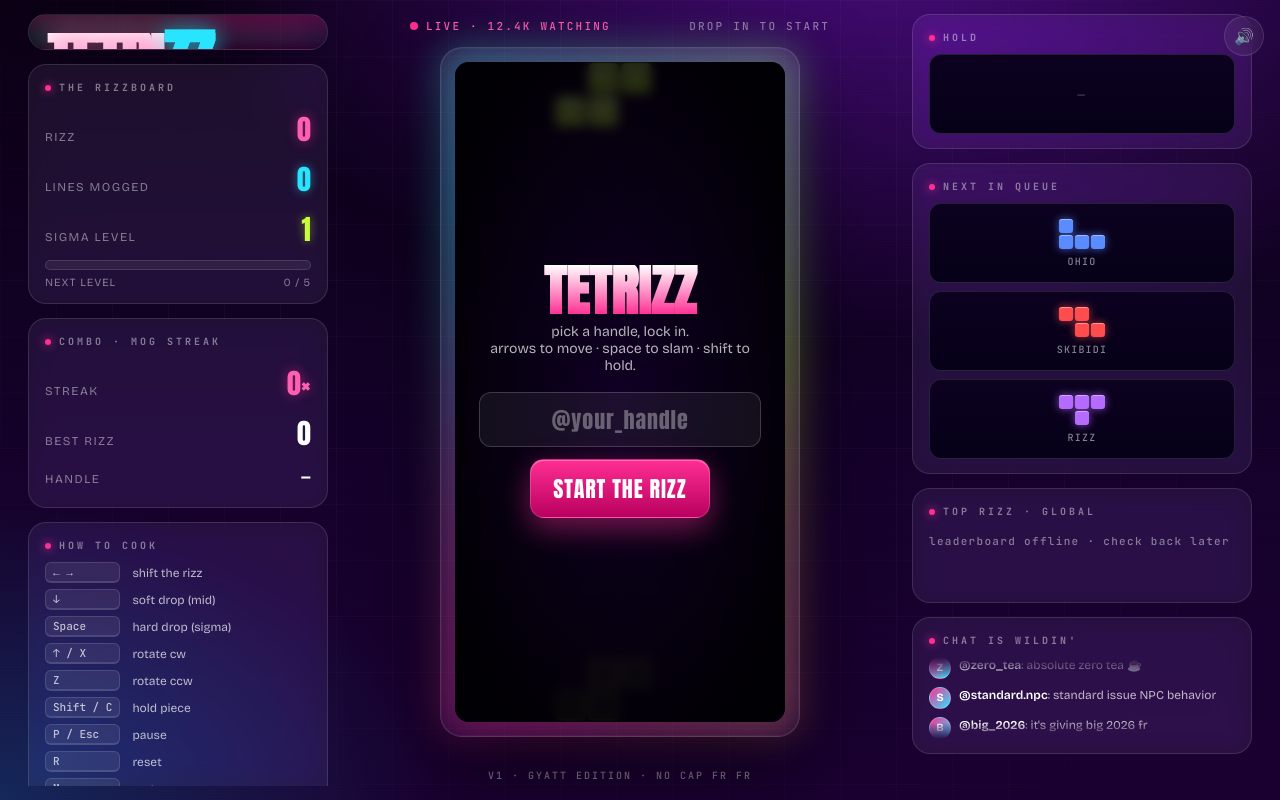
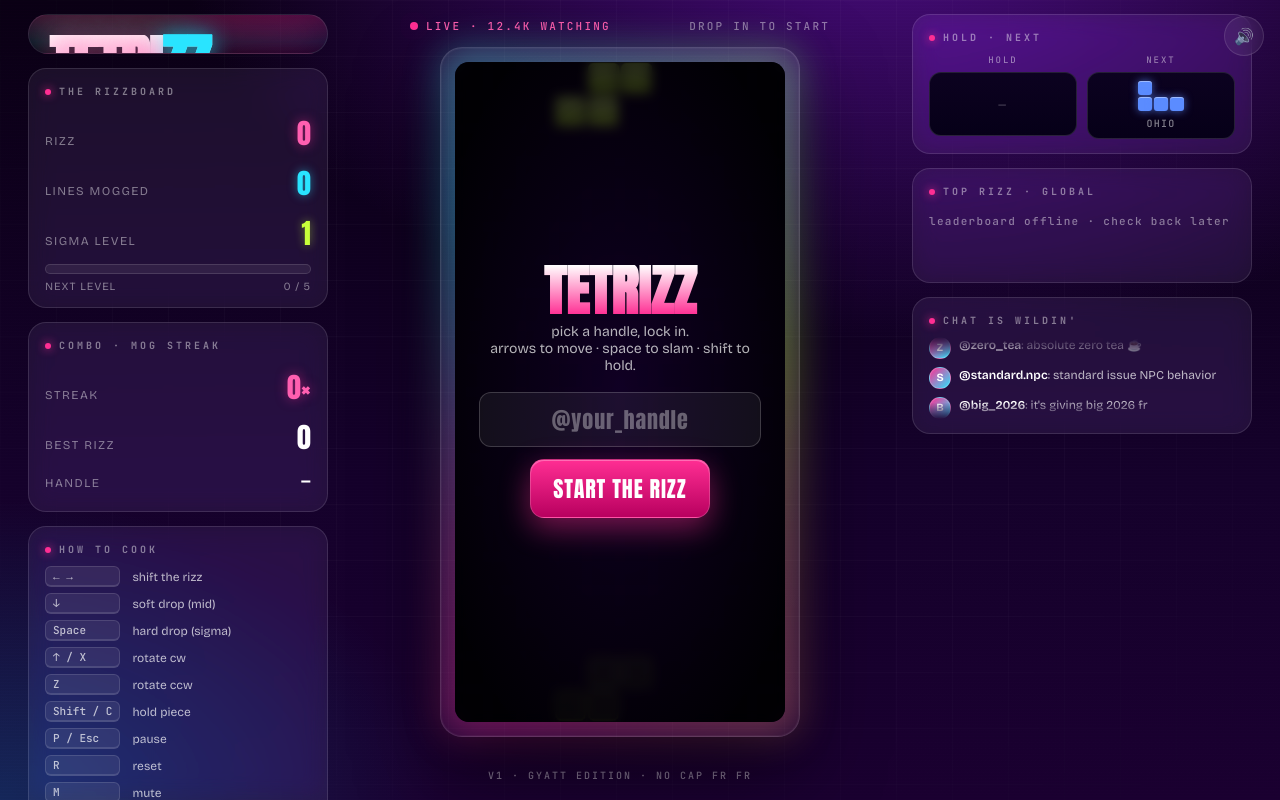
Before and after one commit to JuiceAndTheJoe/tetrizz, a website built with Vite: page packages/client/index.html in a window 1280 px wide. Built offline with nearby package versions, Linux system fonts and the light colour scheme; animation ran at ten frames a second; files whose address does not match are found by name; a web font is replaced by a local one.

Commit message:
ui: merge hold + next into one card (1 next piece), unbreak brand wordmark, drop scroll fallback

```diff
--- a/packages/client/index.html
+++ b/packages/client/index.html
@@ -81,17 +81,20 @@
 
       <aside class="right-col" style="display:flex; flex-direction:column; gap:14px;">
         <div class="panel">
-          <h3>Hold</h3>
-          <div class="mini-board" id="hold-board">
-            <span style="color:rgba(255,255,255,.3); font-size:11px; letter-spacing:.18em;">—</span>
-          </div>
-        </div>
-        <div class="panel">
-          <h3>Next in queue</h3>
-          <div class="next-list" id="next-list">
-            <div class="mini-board"><span style="color:rgba(255,255,255,.3); font-size:11px; letter-spacing:.18em;">—</span></div>
-            <div class="mini-board"><span style="color:rgba(255,255,255,.3); font-size:11px; letter-spacing:.18em;">—</span></div>
-            <div class="mini-board"><span style="color:rgba(255,255,255,.3); font-size:11px; letter-spacing:.18em;">—</span></div>
+          <h3>Hold · Next</h3>
+          <div class="hold-next">
+            <div class="hn-col">
+              <span class="hn-label">Hold</span>
+              <div class="mini-board" id="hold-board">
+                <span style="color:rgba(255,255,255,.3); font-size:11px; letter-spacing:.18em;">—</span>
+              </div>
+            </div>
+            <div class="hn-col">
+              <span class="hn-label">Next</span>
+              <div class="mini-board" id="next-board">
+                <span style="color:rgba(255,255,255,.3); font-size:11px; letter-spacing:.18em;">—</span>
+              </div>
+            </div>
           </div>
         </div>
         <div class="panel">
--- a/packages/client/src/style.css
+++ b/packages/client/src/style.css
@@ -93,45 +93,55 @@ body.fx-3 .bg-glow {
   margin: 0 auto;
 }
 
-/* Side columns scroll internally on short viewports so the board stays put. */
-.left-col, .right-col {
-  min-height: 0;
-  overflow-y: auto;
-  overflow-x: hidden;
-  scrollbar-width: thin;
-  scrollbar-color: rgba(255,255,255,.18) transparent;
-  /* breathing room so panel glow/shake animations don't clip into the scrollbar */
-  padding-right: 4px;
-  margin-right: -4px;
+/* Side columns: min-height: 0 lets the grid item shrink so its panels (with their
+   own height) stay inside the viewport. No scrollbar — the layout below is sized
+   to fit a typical laptop without overflow. */
+.left-col, .right-col { min-height: 0; }
+
+/* Hold · Next combined card: two slots side by side. */
+.hold-next {
+  display: grid;
+  grid-template-columns: 1fr 1fr;
+  gap: 10px;
 }
-.left-col::-webkit-scrollbar,
-.right-col::-webkit-scrollbar { width: 6px; }
-.left-col::-webkit-scrollbar-track,
-.right-col::-webkit-scrollbar-track { background: transparent; }
-.left-col::-webkit-scrollbar-thumb,
-.right-col::-webkit-scrollbar-thumb {
-  background: rgba(255,255,255,.15);
-  border-radius: 4px;
+.hn-col {
+  display: flex;
+  flex-direction: column;
+  gap: 6px;
+  min-width: 0;
 }
-.left-col::-webkit-scrollbar-thumb:hover,
-.right-col::-webkit-scrollbar-thumb:hover { background: rgba(255,255,255,.28); }
+.hn-label {
+  font-family: "JetBrains Mono", monospace;
+  font-size: 9px;
+  letter-spacing: .22em;
+  text-transform: uppercase;
+  color: var(--ink-3);
+  text-align: center;
+}
+.hold-next .mini-board { min-height: 64px; padding: 8px; }
 
-/* Short laptops (<= ~850px tall): tighten paddings so panels need less vertical room
-   before scrolling kicks in. */
+/* Short laptops (<= ~860px tall, desktop layout only): tighten paddings/fonts so
+   all four left-column panels + footer fit without scrolling. Brand wordmark
+   keeps its full size — only the chrome around it shrinks. */
 @media (min-width: 1101px) and (max-height: 860px) {
-  .app { padding: 14px 28px; gap: 20px; }
+  .app { padding: 14px 28px; gap: 20px; height: 100vh; }
   .brand { padding: 14px 16px 12px; }
-  .wordmark { font-size: 54px; }
   .panel { padding: 12px 14px 10px; border-radius: 16px; }
-  .panel h3 { margin: 0 0 8px; }
+  .panel h3 { margin: 0 0 6px; }
   .stat-row { padding: 2px 0; }
-  .stat-row .v { font-size: 24px; }
-  .keys { row-gap: 4px; font-size: 11px; }
+  .stat-row .v { font-size: 22px; }
+  .meter { margin-top: 4px; }
+  .meter-row { margin-top: 4px; }
+  .keys { row-gap: 3px; font-size: 11px; }
+  .keys kbd { font-size: 10px; padding: 1px 6px; }
+  .stage { gap: 10px; }
+  .topline { font-size: 10px; }
+  .board-wrap { padding: 10px; }
 }
 
 .brand {
-  display: flex; flex-direction: column; gap: 6px;
-  padding: 18px 18px 16px;
+  display: flex; flex-direction: column; gap: 10px;
+  padding: 20px 20px 18px;
   border: 1px solid var(--panel-bd);
   border-radius: 22px;
   background: linear-gradient(180deg, rgba(255, 46, 147, 0.18), rgba(41, 228, 255, 0.06) 70%, transparent);
@@ -145,7 +155,7 @@ body.fx-3 .bg-glow {
 }
 .wordmark {
   font-family: "Anton", "Bricolage Grotesque", sans-serif;
-  font-size: 64px; line-height: .85; letter-spacing: -.02em;
+  font-size: 62px; line-height: .95; letter-spacing: -.02em;
   margin: 0;
   background: linear-gradient(180deg, #fff, #ffd6ec 40%, #ff2e93 80%);
   -webkit-background-clip: text; background-clip: text; color: transparent;
--- a/packages/client/src/ui/hud.ts
+++ b/packages/client/src/ui/hud.ts
@@ -18,7 +18,7 @@ const els = {
   lvlBar: () => $('lvlbar'),
   lvlNxt: () => $('lvlnext'),
   holdBoard: () => $('hold-board'),
-  nextList: () => $('next-list'),
+  nextBoard: () => $('next-board'),
 };
 
 export interface ScoreboardState {
@@ -59,16 +59,11 @@ export function setHold(type: PieceType | null): void {
 }
 
 export function setNext(queue: readonly PieceType[]): void {
-  const root = els.nextList();
+  const root = els.nextBoard();
   root.innerHTML = '';
-  for (let i = 0; i < 3; i++) {
-    const slot = document.createElement('div');
-    slot.className = 'mini-board';
-    const type = queue[i] ?? null;
-    if (type) slot.appendChild(buildMiniPiece(type));
-    else slot.appendChild(placeholderSpan());
-    root.appendChild(slot);
-  }
+  const type = queue[0] ?? null;
+  if (type) root.appendChild(buildMiniPiece(type));
+  else root.appendChild(placeholderSpan());
 }
 
 function placeholderSpan(): HTMLElement {
```
